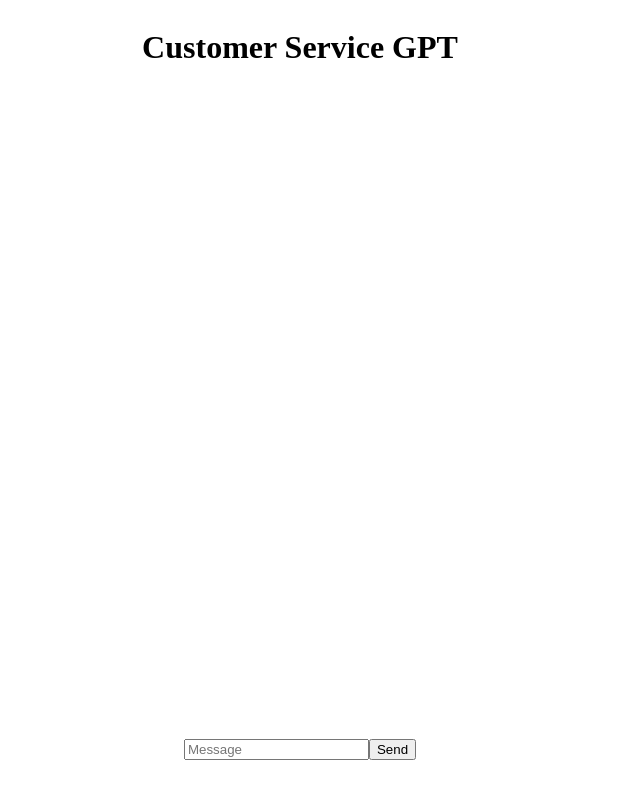
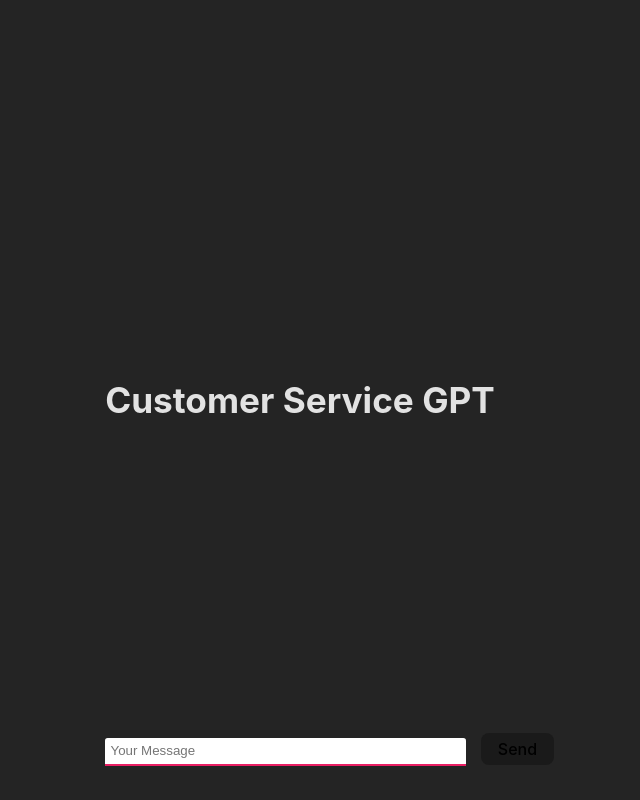
Before and after one commit to Sefirott/glov-frontEnd-caseStudy, a React (Vite) app: page / in a window 1280 px wide. Shown: the whole page, without its empty margins (340-980 px from the left). Built offline with nearby package versions, Linux system fonts and the light colour scheme.

Commit message:
feat: edit css and add styling to layout

```diff
--- a/src/App.css
+++ b/src/App.css
@@ -1,15 +1,38 @@
-.main {
+.userResponse {
   display: flex;
-  flex-direction: column;
-  justify-content: center;
-  align-items: center;
+  flex-direction: row;
+  position: absolute;
+  bottom: 20px;
+  width: auto;
 }
 
-.userResponse {
-  display: flex;
-  align-items: flex-end;
-  position: absolute;
-  bottom: 20px;
-  padding: 20px;
-  box-sizing: border-box;
+.textResponse {
+  width: 350px;
+  appearance: none;
+  border: none;
+  outline: none;
+  border-bottom: 0.2em solid #e91e63;
+  border-radius: 0.2em 0.2em 0 0;
+  padding: 0.4em;
+  color: #e91e63;
 }
+
+.sendResponse {
+  border-radius: 8px;
+  border: 1px solid transparent;
+  padding: 0.3em 1em;
+  margin: 15px;
+  font-size: 1em;
+  font-weight: 500;
+  font-family: inherit;
+  background-color: #1a1a1a;
+  cursor: pointer;
+  transition: border-color 0.25s;
+}
+.sendResponse:hover {
+  border-color: #646cff;
+}
+.sendResponse:focus,
+.sendResponse:focus-visible {
+  outline: 4px auto -webkit-focus-ring-color;
+}
--- a/src/App.tsx
+++ b/src/App.tsx
@@ -5,14 +5,16 @@ import "./App.css";
 function App() {
   return (
     <div className="main">
-      <div>
-        <h1>Customer Service GPT</h1>
-      </div>
+      <h1>Customer Service GPT</h1>
 
       <div className="userResponse">
         <form className="vertical">
-          <input type="text" placeholder="Message" />
-          <input type="submit" value="Send" />
+          <input
+            type="text"
+            placeholder="Your Message"
+            className="textResponse"
+          />
+          <input type="submit" value="Send" className="sendResponse" />
         </form>
       </div>
     </div>
--- a/src/index.css
+++ b/src/index.css
@@ -0,0 +1,26 @@
+:root {
+  font-family: Inter, system-ui, Avenir, Helvetica, Arial, sans-serif;
+  line-height: 1.5;
+  font-weight: 400;
+  color-scheme: light dark;
+  color: rgba(255, 255, 255, 0.87);
+  background-color: #242424;
+  font-synthesis: none;
+  text-rendering: optimizeLegibility;
+  -webkit-font-smoothing: antialiased;
+  -moz-osx-font-smoothing: grayscale;
+}
+
+body {
+  margin: 0;
+  display: flex;
+  place-items: center;
+  justify-content: center;
+  min-width: 320px;
+  min-height: 100vh;
+}
+
+h1 {
+  font-size: 2.2em;
+  line-height: 1.1;
+}
```
